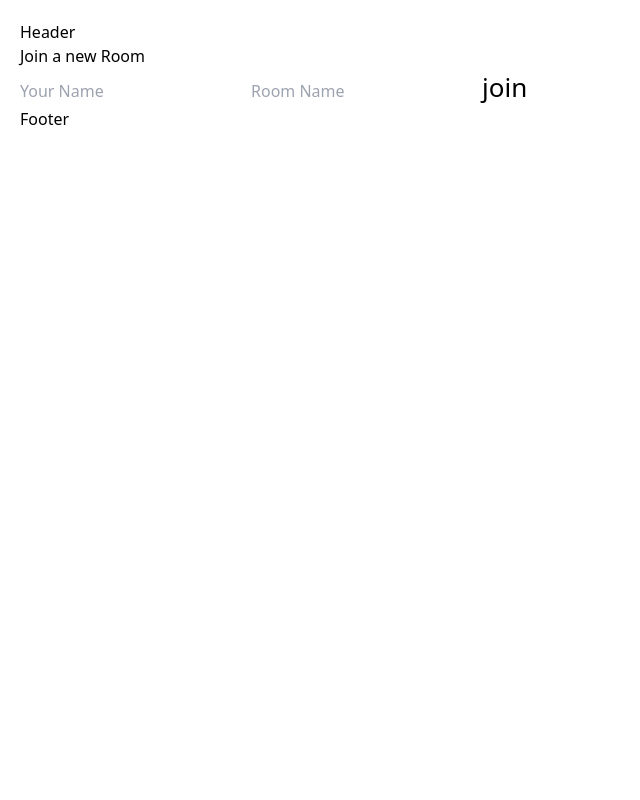
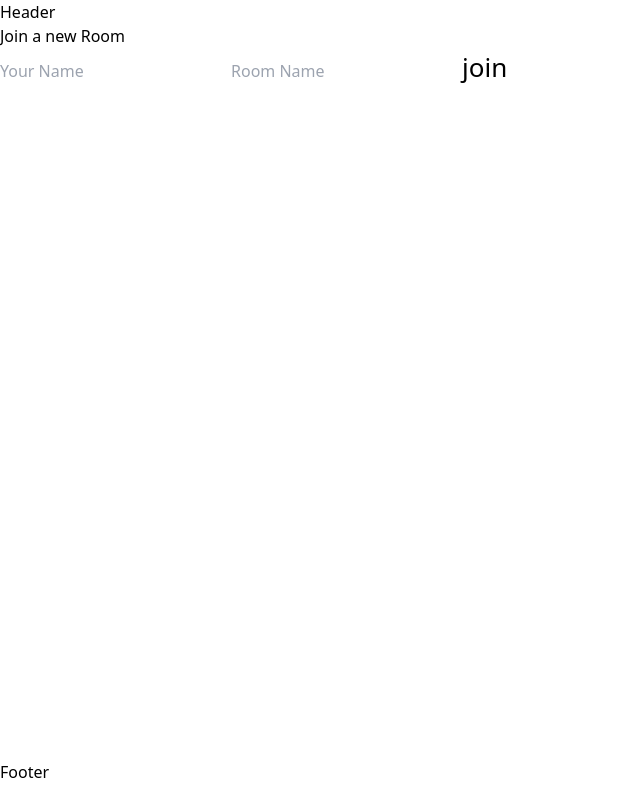
Before and after one commit to lpradovera/camcorder, a React (Vite) app: page / in a window 1280 px wide. Shown: the whole page, without its empty margins (0-640 px from the left). Built offline with nearby package versions, Linux system fonts and the light colour scheme; a web font is replaced by a local one.

Commit message:
A sticky footer pattern

```diff
--- a/src/components/AppWrapper/AppWrapper.jsx
+++ b/src/components/AppWrapper/AppWrapper.jsx
@@ -2,7 +2,9 @@ import React from "react";
 
 export const AppWrapper = ({children}) => {
   return (
-    <div className="dark:bg-slate-600 px-5 py-5">
+    <div className="dark:bg-slate-600
+    flex flex-col h-screen justify-between
+    ">
       {children}
     </div>
   );
--- a/src/components/Footer/Footer.jsx
+++ b/src/components/Footer/Footer.jsx
@@ -6,7 +6,7 @@ export const Footer = () => {
 
 
   return (
-    <footer className="dark:slate-600" >
+    <footer className="h-10 dark:slate-600" >
       <h4>Footer</h4>
     </footer>
   );
--- a/src/components/OutletWrapper/OutletWrapper.jsx
+++ b/src/components/OutletWrapper/OutletWrapper.jsx
@@ -2,7 +2,7 @@ import React from "react";
 
 export const OutletWrapper = ({children}) => {
   return (
-    <main className="dark:bg-slate-600">
+    <main className="dark:bg-slate-800 mb-auto">
       {children}
     </main>
   );
```
